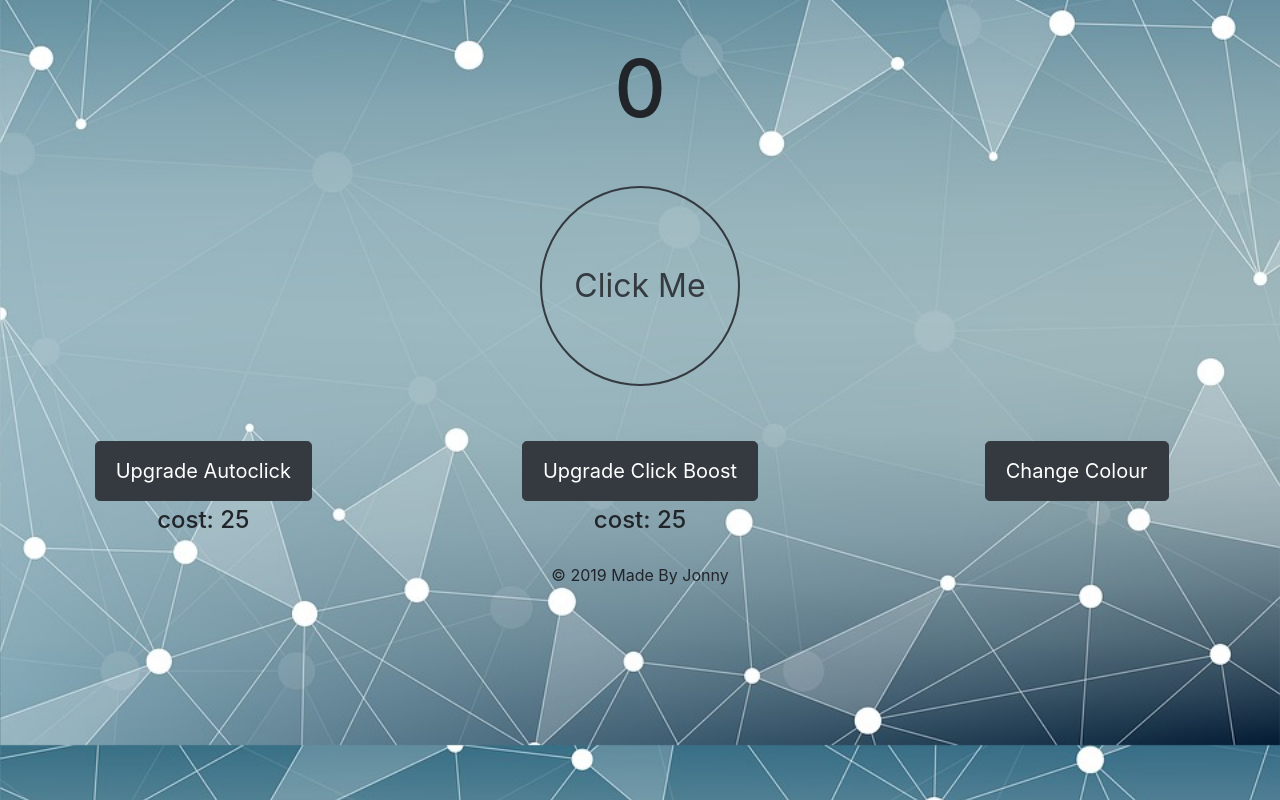
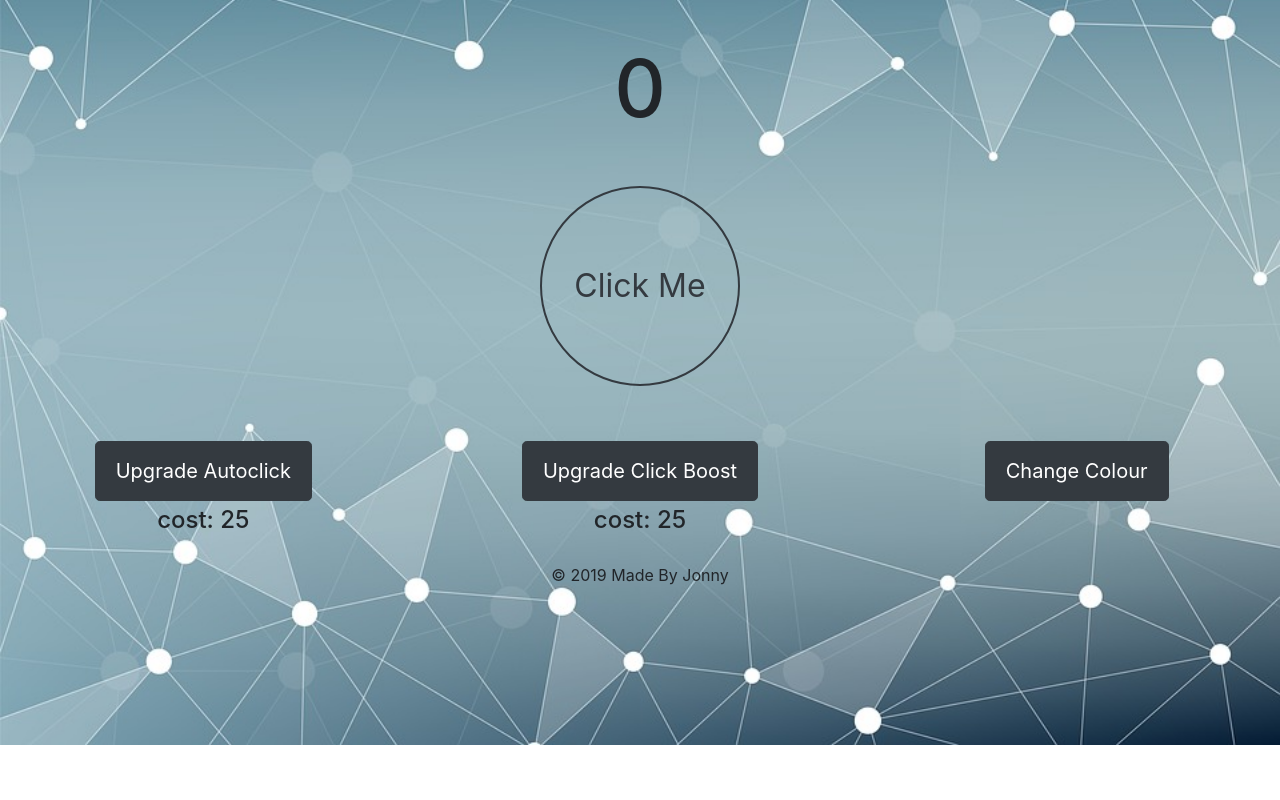
Before and after one commit to ionimit/clicker, a plain HTML site: page index.html in a window 1280 px wide. Drawn offline with nearby package versions, Linux system fonts and the light colour scheme.

Commit message:
Add files via upload

```diff
--- a/index.html
+++ b/index.html
@@ -3,6 +3,7 @@
 
 <head>
   <meta charset="utf-8">
+  <meta name="viewport" content="width=device-width, initial-scale=1.0, maximum-scale=1.0, user-scalable=no" />
   <title>Clicker Game</title>
   <link rel="stylesheet" href="https://stackpath.bootstrapcdn.com/bootstrap/4.3.1/css/bootstrap.min.css" integrity="sha384-ggOyR0iXCbMQv3Xipma34MD+dH/1fQ784/j6cY/iJTQUOhcWr7x9JvoRxT2MZw1T" crossorigin="anonymous">
   <link rel="stylesheet" href="styles.css">
--- a/styles.css
+++ b/styles.css
@@ -1,9 +1,10 @@
 body {
   text-align: center;
   background-image: url("background.jpg");
-  height: 100%;
   background-position: center;
   background-size: cover;
+  background-repeat: no-repeat;
+  height: 100%;
   padding-bottom: 50px;
 }
 
```
